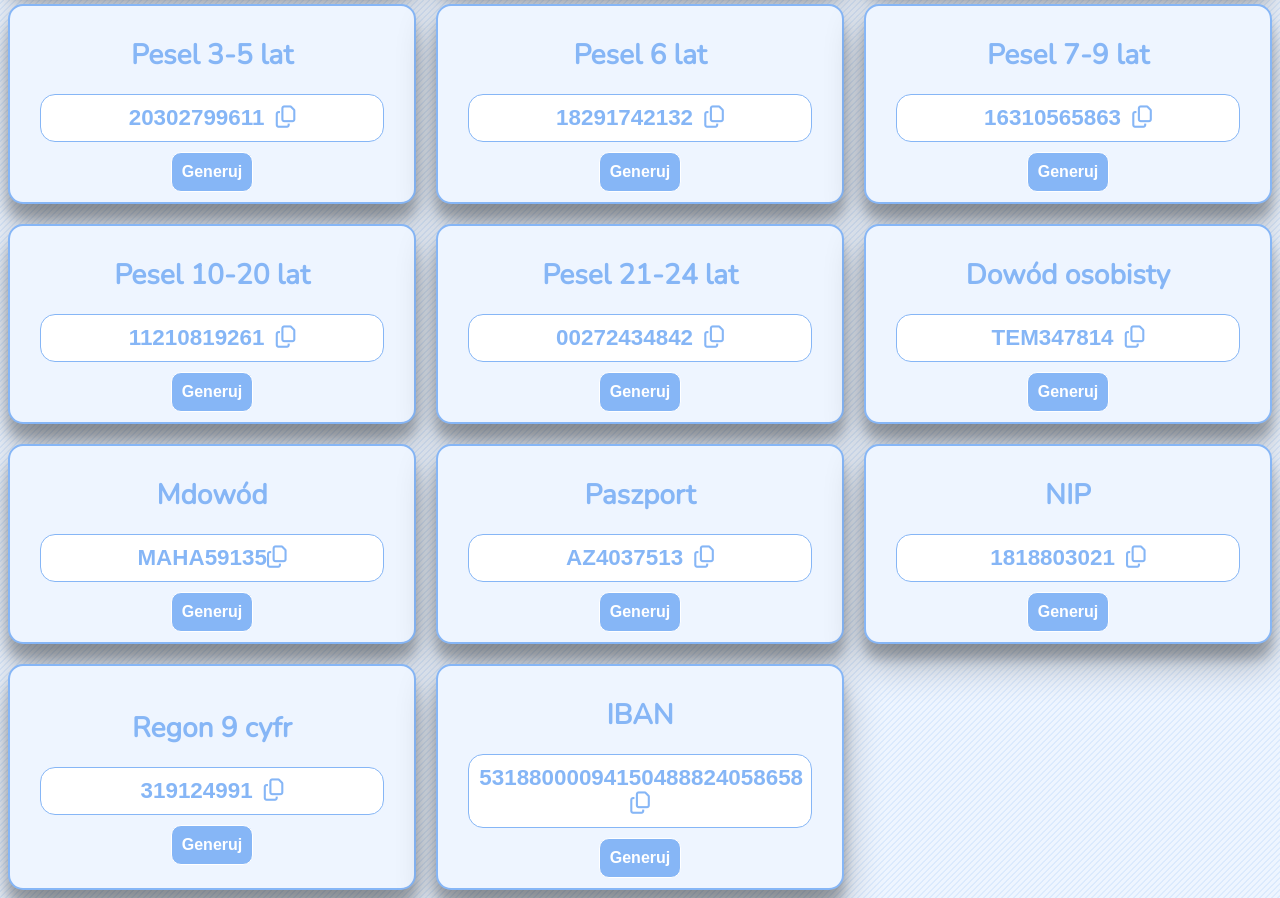
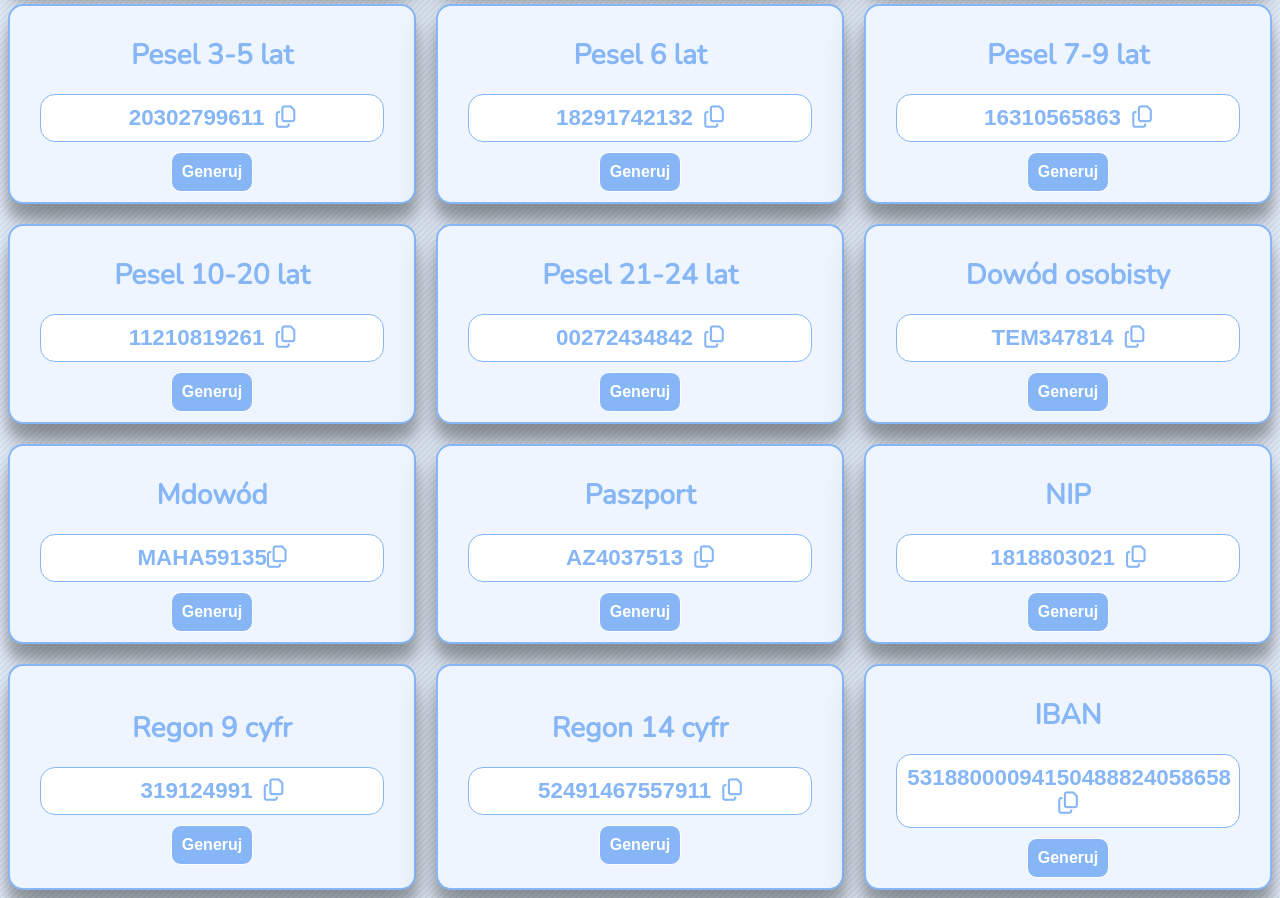
Before and after one commit to elhispanopolako/personalSite, a plain HTML site: page generatory.html in a window 1280 px wide. Shown: the part 434-1332 px from the top of the page. Drawn offline with nearby package versions, Linux system fonts and the light colour scheme.

Commit message:
Dodanie regonu 14 na strone

```diff
--- a/generatory.html
+++ b/generatory.html
@@ -121,7 +121,14 @@
                 <span class="icon"><i class="fa-regular fa-copy"></i></span>
             </button>
             <button class="generateBtn">Generuj</button>
-
+        </div>
+        <div class="generatorContainer" id="regon14">
+            <h3>Regon 14 cyfr</h3>
+            <button class="generatedData">
+                <span class="buttonText"></span>
+                <span class="icon"><i class="fa-regular fa-copy"></i></span>
+            </button>
+            <button class="generateBtn">Generuj</button>
         </div>
         <div class="generatorContainer" id="IBAN">
             <h3>IBAN</h3>
--- a/generatory.js
+++ b/generatory.js
@@ -2,7 +2,7 @@ import { generateDowod } from "./util/dowod-generator.js"
 import { generateNip } from "./util/nip-generator.js"
 import { generatePassport } from "./util/passport-generator.js"
 import { generatePeselAfter18, generatePeselFor6YearsOld, generatePeselForBetween10and20YearsOld, generatePeselForBetween1and3YearsOld, generatePeselForBetween21and24YearsOld, generatePeselForBetween3and5YearsOld, generatePeselForBetween7and9YearsOld, generatePeselUnder18 } from "./util/pesel-generator.js"
-import { generateRegon9 } from "./util/regon-generator.js"
+import { generateRegon14, generateRegon9 } from "./util/regon-generator.js"
 
 // Tu będą funkcje które będziemy generować dla strony z generatorami
 const generatedDataBtn = document.querySelectorAll('.generatedData')
@@ -32,7 +32,8 @@ const nipData = document.querySelector('#nip .generatedData .buttonText')
 const nipBtn = document.querySelector('#nip .generateBtn')
 const regon9Data = document.querySelector('#regon9 .generatedData .buttonText')
 const regon9Btn = document.querySelector('#regon9 .generateBtn')
-
+const regon14Data = document.querySelector('#regon14 .generatedData .buttonText')
+const regon14Btn = document.querySelector('#regon14 .generateBtn')
 
 generatedDataBtn.forEach((button) => {
     button.addEventListener('click', () => {
@@ -109,5 +110,9 @@ regon9Btn.addEventListener('click', () => {
     let regon9 = generateRegon9()
     regon9Data.textContent = regon9
 })
+regon14Btn.addEventListener('click', () => {
+    let regon14 = generateRegon14()
+    regon14Data.textContent = regon14
+})
 // On page enter
 generateDataOnPageEnter()
--- a/util/regon-generator.js
+++ b/util/regon-generator.js
@@ -16,7 +16,7 @@ export const generateRegon9 = () => {
 }
 
 export const generateRegon14 = () => {
-    let baseRegon = new Array(14).fill(1).map((num) => num * randomInt())
+    let baseRegon = new Array(13).fill(1).map((num) => num * randomInt())
     let sum = 0
     for (let i = 0; i < baseRegon.length; i++) {
         sum += baseRegon[i] * regon14Weights[i]
```
